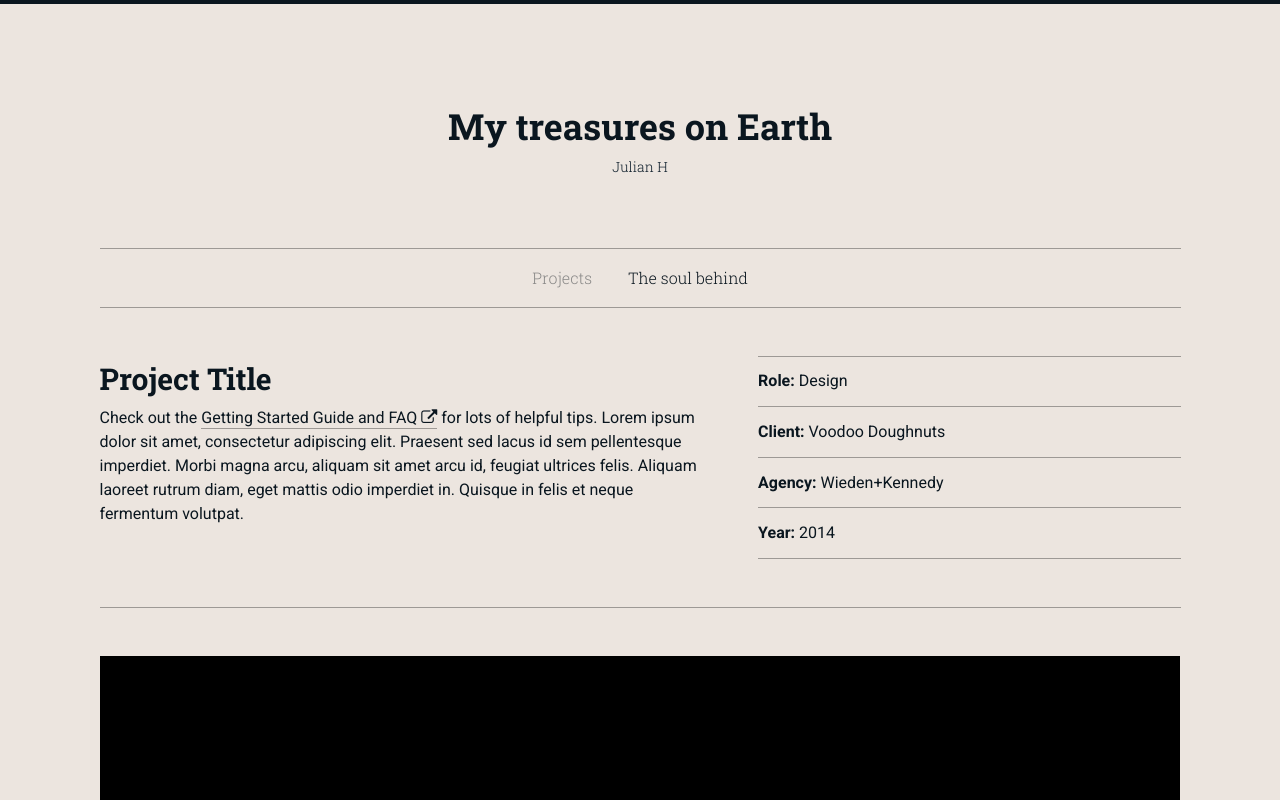
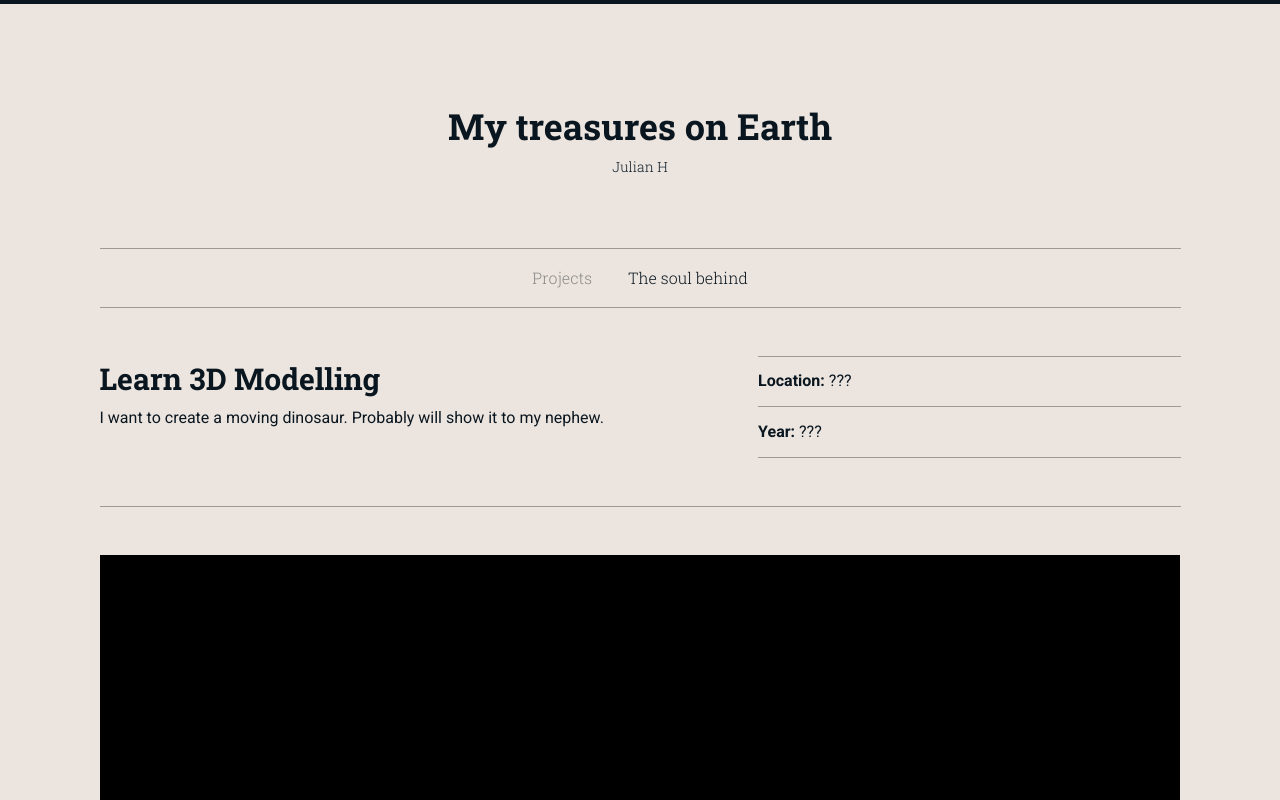
Before and after one commit to julianhoang/julianlifeprojects, a plain HTML site: page project-04.html in a window 1280 px wide. Shown: the top 800 px of the page. Drawn offline with Linux system fonts and the light colour scheme.

Commit message:
project 4 description

```diff
--- a/project-04.html
+++ b/project-04.html
@@ -45,18 +45,16 @@ Set the type and color theme here - the Pro version contains additional themes -
 </div>
 <div class="row">
 	<div class="small-12 medium-7 large-7 columns">
-		<h2>Project Title</h2>
+		<h2>Learn 3D Modelling</h2>
 		<p>
-			Check out the <a href="http://www.typeandgrids.com/support" target="_blank">Getting Started Guide and FAQ <i class="fa fa-external-link"></i></a> for lots of helpful tips. Lorem ipsum dolor sit amet, consectetur adipiscing elit. Praesent sed lacus id sem pellentesque imperdiet. Morbi magna arcu, aliquam sit amet arcu id, feugiat ultrices felis. Aliquam laoreet rutrum diam, eget mattis odio imperdiet in. Quisque in felis et neque fermentum volutpat.
+			I want to create a moving dinosaur. Probably will show it to my nephew.
 		</p>
 	</div>
 	<div class="small-12 medium-5 large-5 columns">
 		<div class="lined-list">
 			<ul>
-				<li><strong>Role:</strong> Design</li>
-				<li><strong>Client:</strong> Voodoo Doughnuts</li>
-				<li><strong>Agency:</strong> Wieden+Kennedy</li>
-				<li><strong>Year:</strong> 2014</li>
+					<li><strong>Location:</strong> ???</li>
+				<li><strong>Year:</strong> ???</li>
 			</ul>
 		</div>
 	</div>
```
